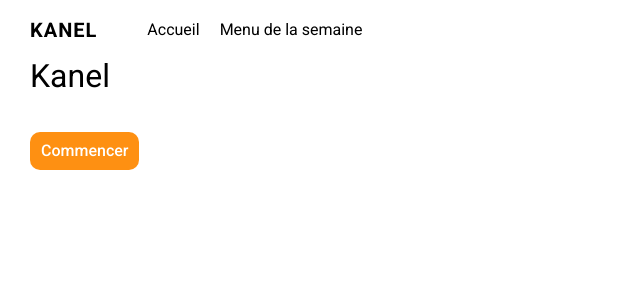
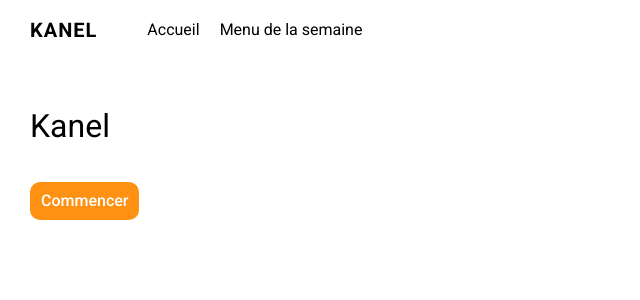
Before and after one commit to antoinechassagne/kanel, a Vue app: page / in a window 1280 px wide. Shown: the top 300 px of the page, without its empty margins (0-640 px from the left). Built offline with nearby package versions, Linux system fonts and the light colour scheme.

Commit message:
:lipstick: Add page base style

```diff
--- a/src/scss/scaffolding/_base.scss
+++ b/src/scss/scaffolding/_base.scss
@@ -16,4 +16,6 @@ body {
 
 .page {
   min-height: 100vh;
+  padding-top: 50px;
+  padding-bottom: 50px;
 }
```
